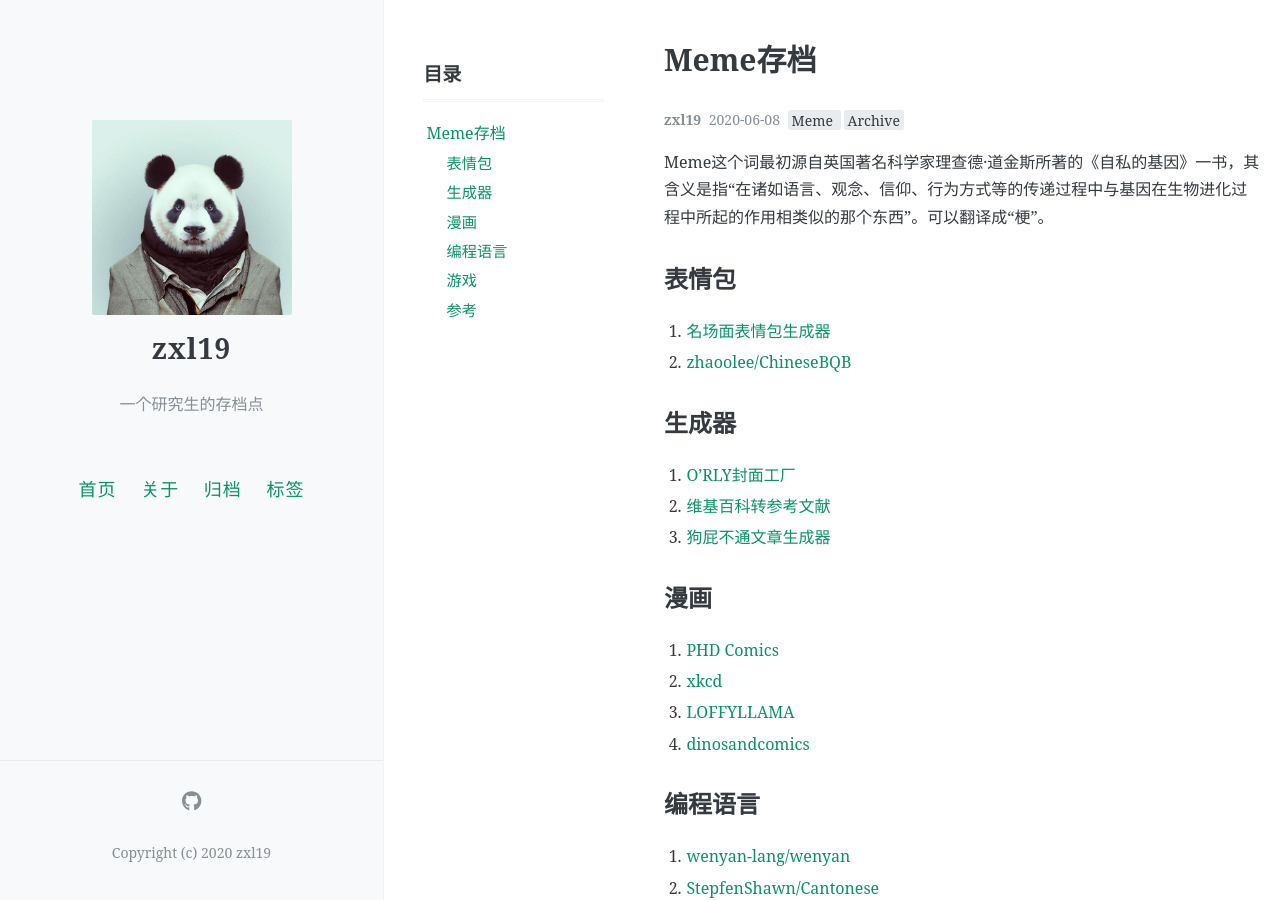
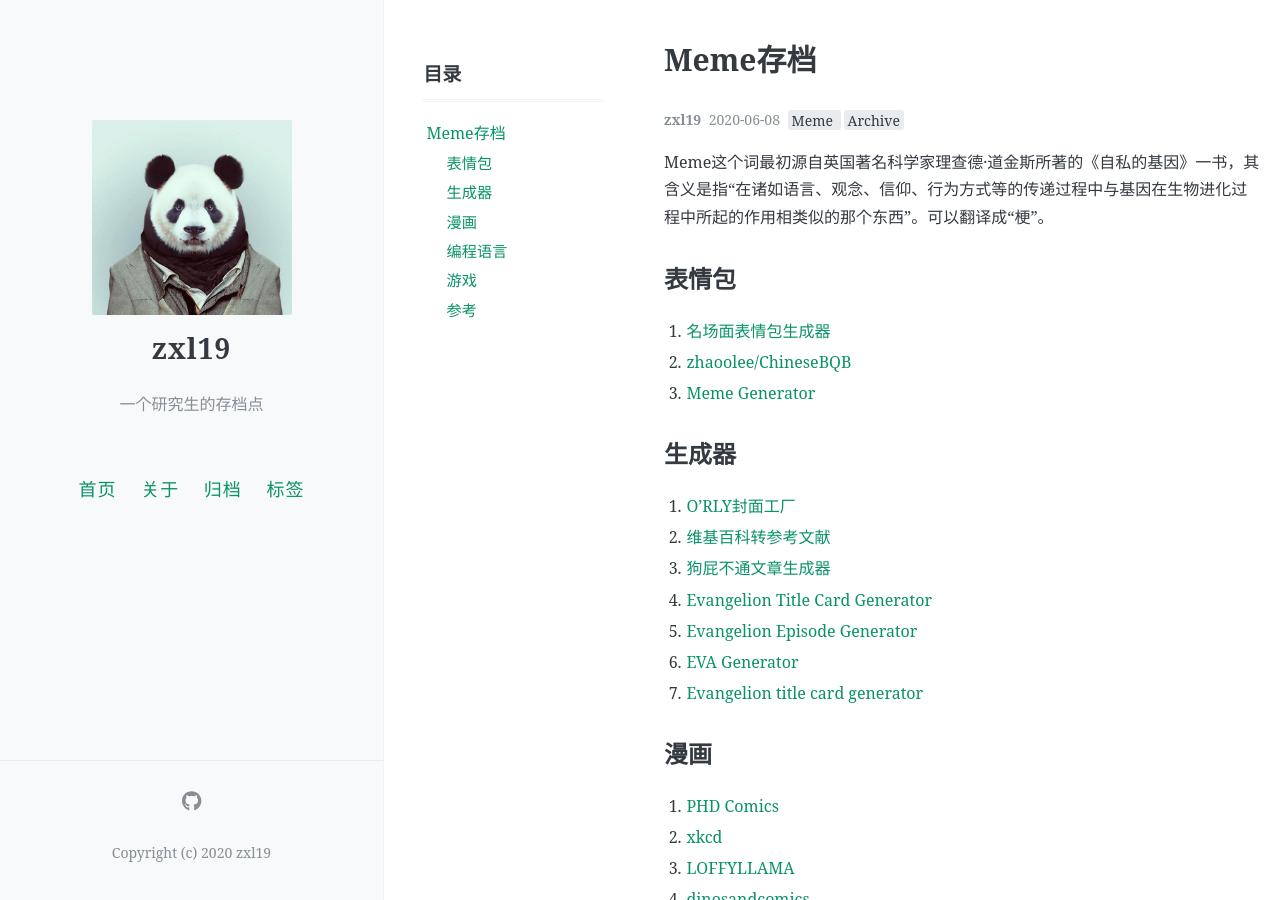
Before and after one commit to zxl19/zxl19.github.io, a Jekyll site: the page built from _posts/2020-06-08-meme.md, in a window 1280 px wide and 900 px high. Built offline with Jekyll 4.4.1, drawn with Linux system fonts in a browser that asks for light colours; comment, search, counter and statistics services are not loaded.

Commit message:
Update 2020-06-08-meme.md

```diff
--- a/_posts/2020-06-08-meme.md
+++ b/_posts/2020-06-08-meme.md
@@ -17,12 +17,17 @@ Meme这个词最初源自英国著名科学家理查德·道金斯所著的《
 
 1. [名场面表情包生成器](https://sorry.xuty.tk/)
 2. [zhaoolee/ChineseBQB](https://github.com/zhaoolee/ChineseBQB)
+3. [Meme Generator](https://imgflip.com/memegenerator)
 
 ## 生成器
 
 1. [O'RLY封面工厂](https://orly.nanmu.me/)
 2. [维基百科转参考文献](https://m-journal.org/)
 3. [狗屁不通文章生成器](https://suulnnka.github.io/BullshitGenerator/index.html)
+4. [Evangelion Title Card Generator](https://kychou.net/eva-title/)
+5. [Evangelion Episode Generator](https://thomasorus.github.io/evangelion-episode-generator/)
+6. [EVA Generator](https://github-young.github.io/evangelion/)
+7. [Evangelion title card generator](https://eva-card.egoist.sh/)
 
 ## 漫画
 
```
